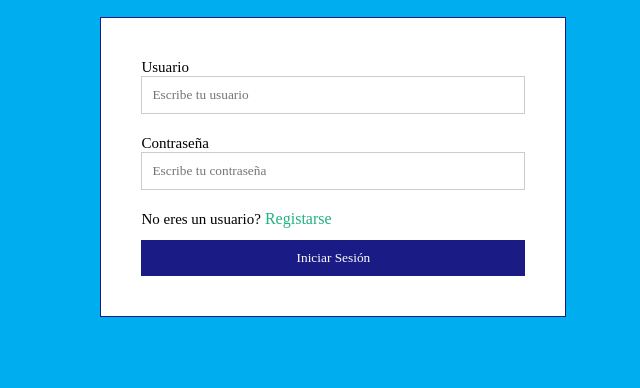
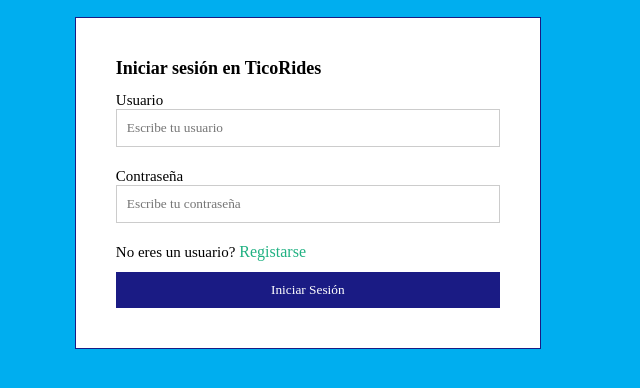
Before and after one commit to Marco1599/Primer_Proyecto-TicoRides, a plain HTML site: page iniciar_sesion.html in a window 1280 px wide. Shown: the part 366-754 px from the top of the page, without its empty margins (342-982 px from the left). Drawn offline with Linux system fonts and the light colour scheme.

Commit message:
Se añadieron nuevos estilos al formulario de iniciar sesion

```diff
--- a/css/iniciar_sesion.css
+++ b/css/iniciar_sesion.css
@@ -16,7 +16,7 @@
 
 form{
     position: absolute;
-    left: 33%;
+    left: 31%;
     width: 30%;
     border: 1px solid #1A1B84;
     background: #fff;
@@ -64,3 +64,9 @@ a{
     background: #fff;
     color: #20B182;
 }
+
+h1{
+    margin: 0% 0% 3%;
+    font-size: 18px;
+    background: #fff;
+}
--- a/iniciar_sesion.html
+++ b/iniciar_sesion.html
@@ -5,7 +5,7 @@
     <meta name="viewport" content="width=device-width, initial-scale=1.0">
     <meta http-equiv="X-UA-Compatible" content="ie=edge">
     <link rel="stylesheet" href="css/iniciar_sesion.css">
-    <title>Iniciar Sesión en Tico Rides</title>
+    <title>Iniciar Sesión en TicoRides</title>
 </head>
 <body>
     <div class="imagen_principal">
@@ -13,6 +13,7 @@
     </div>
     <div class="formulario">
         <form>
+            <h1>Iniciar sesión en TicoRides</h1>
             <label for="usuario">Usuario</label>
             <input type="text" id="usuario" placeholder="Escribe tu usuario">
             <label for="password">Contraseña</label>
```
Also changed, not shown: index.html (+1 -1 lines), registarse.html (added, +20 -0 lines), css/registarse.css (added).
